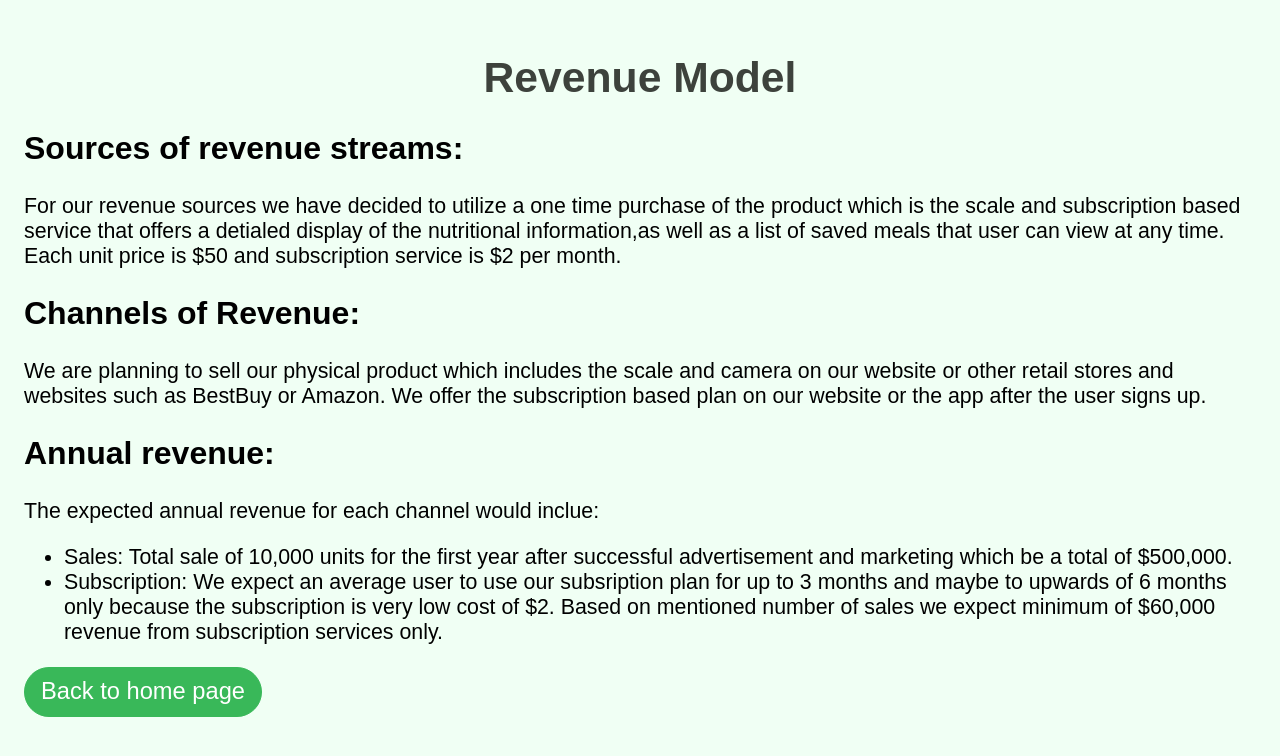
After one commit to sepbos/ECE140BWebsite, a Python web app: template web/src/templates/revenue.html in a window 1280 px wide. The commit adds this page. Shown: the top 756 px of the page. Run offline with Jinja, Linux system fonts and the light colour scheme; the template is opened without the code that fills it, so the values that code supplies are empty.

Commit message:
assignment 6?

```diff
--- /dev/null
+++ b/web/src/templates/revenue.html
@@ -0,0 +1,72 @@
+<!DOCTYPE html>
+<html lang="en">
+  <head>
+    <!-- Required meta tags -->
+    <meta charset="utf-8" />
+    <meta
+      name="viewport"
+      content="width=device-width, initial-scale=1, shrink-to-fit=no"
+    />
+    <link rel="shortcut icon" href="#" />
+
+    <!-- Page Info -->
+    <title>SnailScale</title>
+    <meta name="author" content="Sepehr Bostan" />
+    <meta name="description" content="Comfortable Diet" />
+
+    <link rel="stylesheet" type="text/css" href="css/agile.css" />
+  </head>
+  <body>
+    <div class="hero">
+      <h1 class="header-hero">Revenue Model</h1>
+    </div>
+
+    <section class="Middle">
+      <h2>Sources of revenue streams:</h2>
+      <div class="HighLineWidth">
+        For our revenue sources we have decided to utilize a one time purchase
+        of the product which is the scale and subscription based service that
+        offers a detialed display of the nutritional information,as well as a
+        list of saved meals that user can view at any time. Each unit price is
+        $50 and subscription service is $2 per month.
+      </div>
+    </section>
+
+    <section class="Middle">
+      <h2>Channels of Revenue:</h2>
+      <div class="HighLineWidth">
+        We are planning to sell our physical product which includes the scale
+        and camera on our website or other retail stores and websites such as
+        BestBuy or Amazon. We offer the subscription based plan on our website
+        or the app after the user signs up.
+      </div>
+    </section>
+
+    <section class="Middle">
+      <h2>Annual revenue:</h2>
+      <div class="HighLineWidth">
+        The expected annual revenue for each channel would inclue:
+        <ul>
+          <li>
+            Sales: Total sale of 10,000 units for the first year after
+            successful advertisement and marketing which be a total of $500,000.
+          </li>
+          <li>
+            Subscription: We expect an average user to use our subsription plan
+            for up to 3 months and maybe to upwards of 6 months only because the
+            subscription is very low cost of $2. Based on mentioned number of
+            sales we expect minimum of $60,000 revenue from subscription
+            services only.
+          </li>
+        </ul>
+      </div>
+    </section>
+
+    <a href="./">
+      <div class="btn medium pill" id="homepage" onclick="product_page()">
+        Back to home page
+      </div>
+    </a>
+    <script type="text/javascript" src="rest.js"></script>
+  </body>
+</html>
```
Also changed, not shown: web/src/server.py (+14 -2 lines), web/src/templates/benefits.html (+5 -3 lines), web/src/templates/costs.html (added, +63 -0 lines), web/src/templates/home.html (+13 -1 lines), 5 other files.
